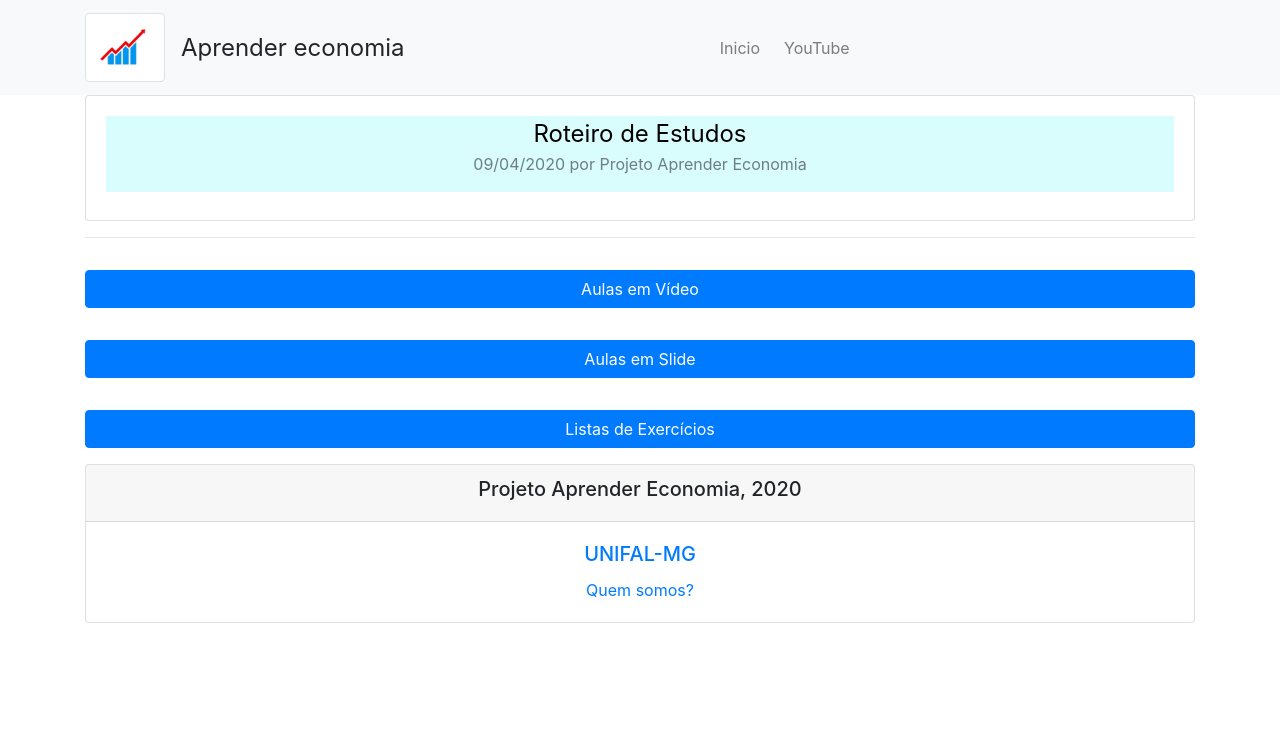
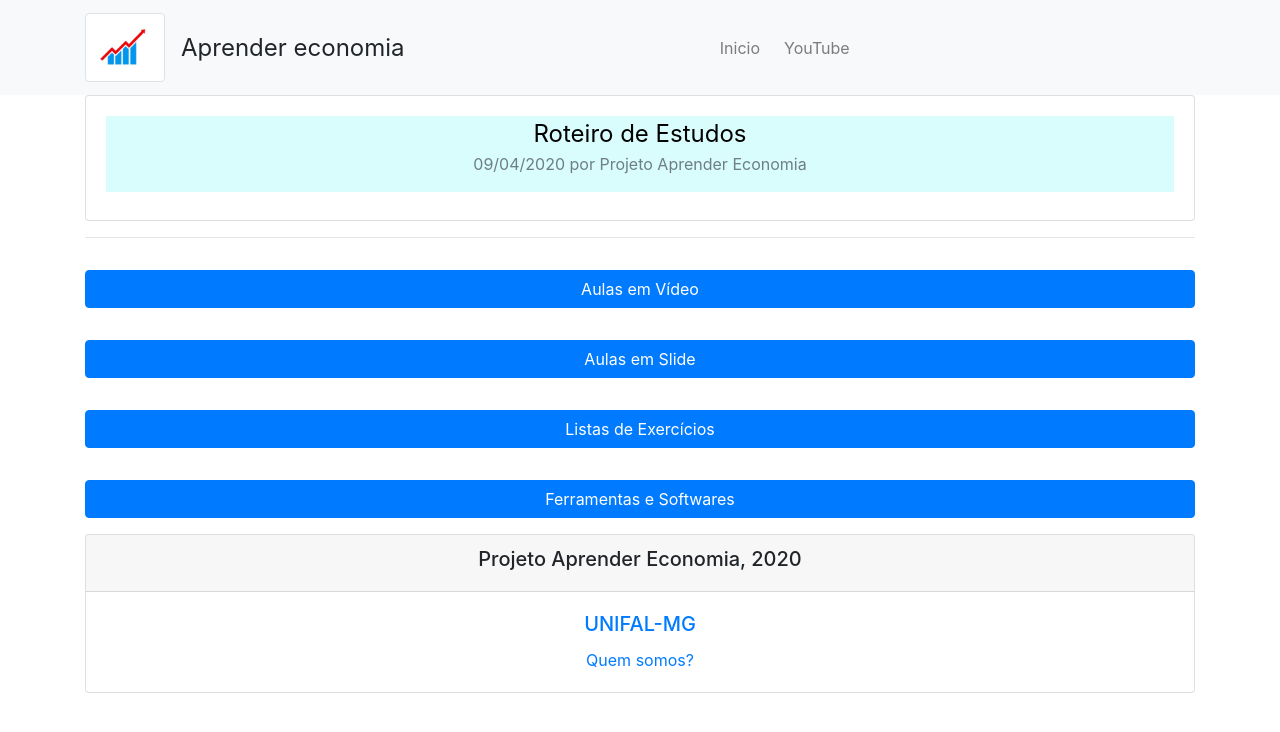
Before and after one commit to aprendereconomia/aprendereconomia.github.io, a Jekyll site: the page built from index.html, in a window 1280 px wide. Shown: the top 732 px of the page. Built offline with Jekyll 4.4.1, drawn with Linux system fonts in a browser that asks for light colours; some web fonts are replaced; a script that is not in the unit is left out; comment, search, counter and statistics services are not loaded.

Commit message:
feat: performance test for tools inclusion
Signed-off-by: José Tobias <jose.tobias@outlook.com>

```diff
--- a/_data/struct/tools.yml
+++ b/_data/struct/tools.yml
@@ -1,4 +1,5 @@
 - {
     title: "Software Oferta e Demanda",
     content: '<iframe src="https://scratch.mit.edu/projects/73378962/embed" allowtransparency="true" frameborder="0" scrolling="no" allowfullscreen></iframe>',
+    link: "https://scratch.mit.edu/projects/73378962",
   }
--- a/_includes/tools.html
+++ b/_includes/tools.html
@@ -10,6 +10,7 @@
                 <button class="btn btn-light" data-target="#modal-tool-{{ tool_slug }}" data-toggle="modal" href="#" type="button">{{ tool.title }}
                 </button>
             </li>
+            {% if tool.content %}
                 <div aria-hidden="true" aria-labelledby="modal-{{ tool_slug }}" class="modal fade videoModal" id="modal-tool-{{ tool_slug }}" role="dialog" tabindex="-1">
                     <div class="modal-dialog modal-lg" role="document">
                         <div class="modal-content">
@@ -29,6 +30,9 @@
                             </div>
                         </div>
                     </div>
+                </div>
+                {% elsif tool.link %}
+            {% endif %}
         {% endfor %}
     </ul>
 </div>
--- a/index.html
+++ b/index.html
@@ -25,5 +25,5 @@
     {% include videos.html %}
     {% include presentations.html %}
     {% include questions.html %}
-    <!-- {% include tools.html %} -->
+    {% include tools.html %}
 </div>
```
Lines whose indentation alone changed are shown as unchanged.
